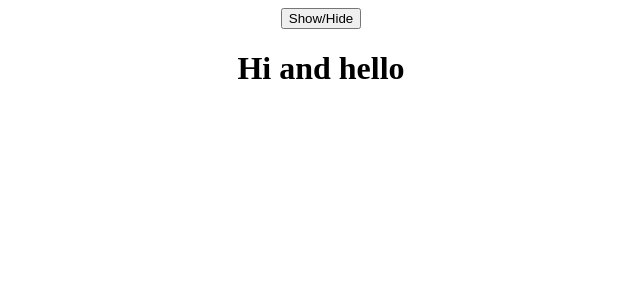
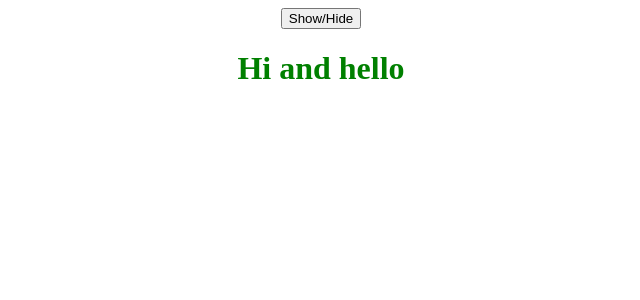
Before and after one commit to sakilanasrinsetu/my-app, a React (Create React App) app: page / in a window 1280 px wide. Shown: the top 300 px of the page, without its empty margins (319-959 px from the left). Built offline with nearby package versions, Linux system fonts and the light colour scheme.

Commit message:
onclick text color change

```diff
--- a/src/App.js
+++ b/src/App.js
@@ -4,17 +4,17 @@ import {User} from './User';
 import { useState } from "react";
 
 function App() {
-  const [showText, setShowText]=useState(true);
+  const [textColor, setTextColor]=useState("Green");
 
   return (
     <div className="App">
       <button onClick={() =>{
-      setShowText(!showText);
+      setTextColor(textColor === "green" ? "red": "green");
       }}
       >
       Show/Hide
       </button>
-      {showText === true && <h1>Hi and hello</h1>}
+      <h1 style={{color: textColor}}>Hi and hello</h1>
     </div>
   );
 }
```
